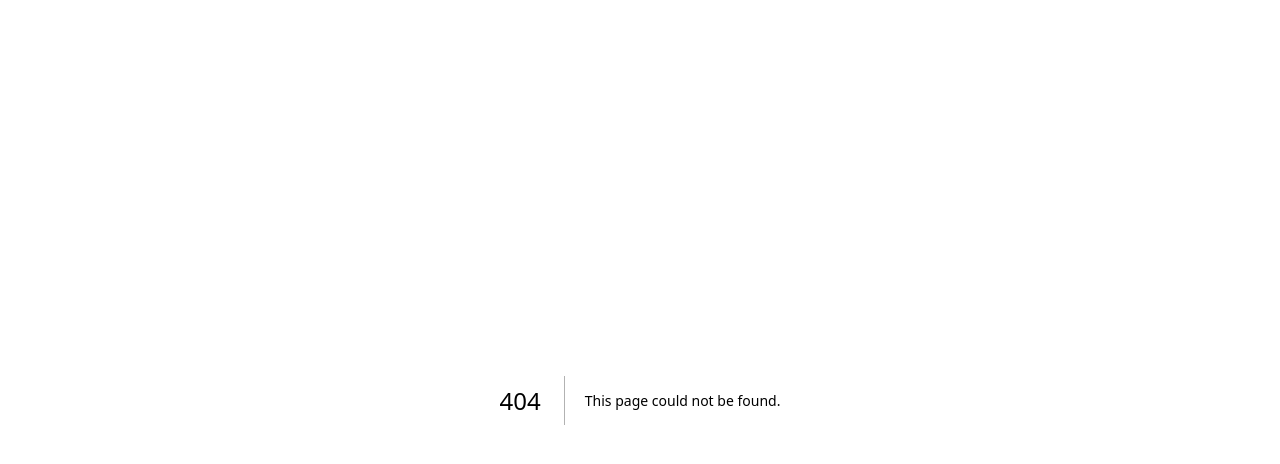
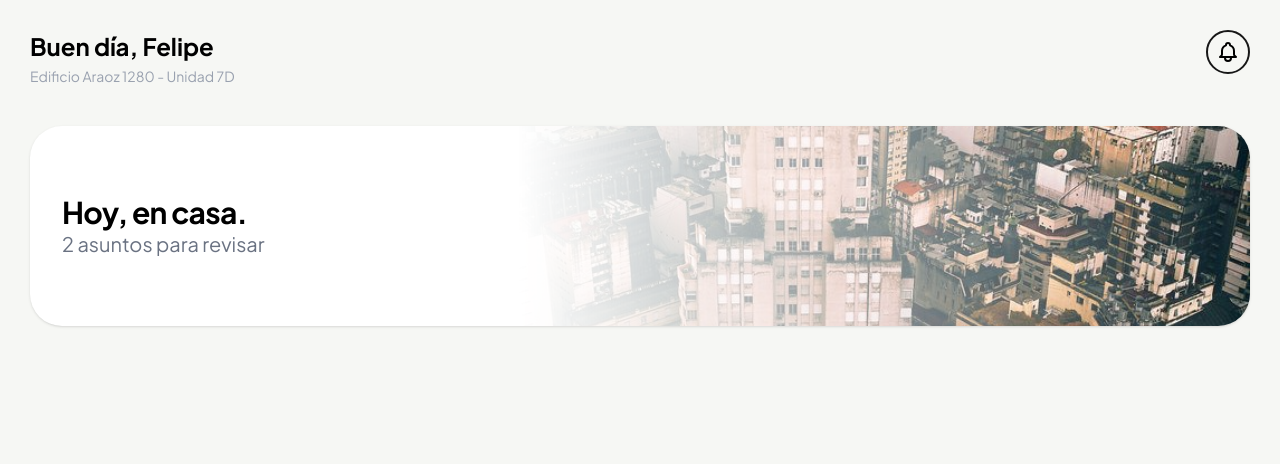
Before and after one commit to No-Country-simulation/S08-26-equipo-17, a Next.js app in the folder frontend/: page /admin in a window 1280 px wide. Before the commit this address had no page. Shown: the top 464 px of the page. Built offline with nearby package versions, Linux system fonts and the light colour scheme.

Commit message:
feat(frontend): initialize dashboard of resident

```diff
--- a/frontend/app/(auth)/login/layout.tsx
+++ b/frontend/app/(auth)/login/layout.tsx
@@ -3,9 +3,5 @@ export default function AuthLayout({
 }: {
   children: React.ReactNode;
 }) {
-  return (
-    <div className="min-h-screen flex items-center justify-center">
-      {children}
-    </div>
-  );
+  return <div>{children}</div>;
 }
--- /dev/null
+++ b/frontend/app/(dashboard)/admin/page.tsx
@@ -0,0 +1,17 @@
+import { HeaderNameAddress } from '@/app/components/HeaderNameAddress';
+import { HomeBanner } from '@/app/components/HomeBanner';
+
+const page = () => {
+  return (
+    <div className="grid gap-10">
+      <HeaderNameAddress
+        name="Felipe"
+        building="Edificio Araoz 1280 - Unidad 7D"
+      ></HeaderNameAddress>
+      <></>
+      <HomeBanner imageUrl="/edificio-Kavanagh.jpg" />
+    </div>
+  );
+};
+
+export default page;
--- /dev/null
+++ b/frontend/app/components/HeaderNameAddress.tsx
@@ -0,0 +1,37 @@
+interface props {
+  name: string;
+  building: string;
+}
+
+export const HeaderNameAddress = ({ name, building }: props) => {
+  return (
+    <div>
+      <div className="flex justify-between items-start">
+        <div className="flex-1">
+          <h1 className="text-2xl font-bold text-black mb-1">
+            Buen día, {name}
+          </h1>
+          <p className="text-gray-400 text-sm">{building}</p>
+        </div>
+        <div className="relative">
+          <button className="p-2 hover:bg-gray-100  transition-colors border-2 rounded-full">
+            <svg
+              xmlns="http://www.w3.org/2000/svg"
+              fill="none"
+              viewBox="0 0 24 24"
+              strokeWidth={2}
+              stroke="currentColor"
+              className="w-6 h-6 text-black"
+            >
+              <path
+                strokeLinecap="round"
+                strokeLinejoin="round"
+                d="M15 17h5l-1.405-1.405A2.032 2.032 0 0118 14.158V11a6.002 6.002 0 00-4-5.659V5a2 2 0 10-4 0v.341C7.67 6.165 6 8.388 6 11v3.159c0 .538-.214 1.055-.595 1.436L4 17h5m6 0v1a3 3 0 11-6 0v-1m6 0H9"
+              />
+            </svg>
+          </button>
+        </div>
+      </div>
+    </div>
+  );
+};
--- /dev/null
+++ b/frontend/app/components/HomeBanner.tsx
@@ -0,0 +1,34 @@
+import React from 'react';
+
+interface props {
+  title?: string;
+  subtitle?: string;
+  imageUrl?: string;
+}
+
+export const HomeBanner = ({
+  title = 'Hoy, en casa.',
+  subtitle = '2 asuntos para revisar',
+  imageUrl,
+}: props) => {
+  return (
+    <div className="relative flex h-50 w-full items-center overflow-hidden rounded-4xl bg-white p-8 shadow-sm">
+      <div className="z-10">
+        <h2 className="text-3xl font-bold tracking-tight text-black">
+          {title}
+        </h2>
+        <p className="text-lg font-normal text-gray-500 md:text-xl">
+          {subtitle}
+        </p>
+      </div>
+
+      <div className="absolute right-0 w-3/4">
+        <img
+          src={imageUrl}
+          alt={title}
+          className="h-full w-full object-contain mask-[linear-gradient(to_right,transparent_20%,black_100%)]"
+        />
+      </div>
+    </div>
+  );
+};
--- a/frontend/app/components/SlideCardLogin.tsx
+++ b/frontend/app/components/SlideCardLogin.tsx
@@ -65,7 +65,7 @@ export function SlideCardLogin() {
   };
 
   return (
-    <div className="flex flex-col items-center gap-6 w-10/12 max-w-md mx-auto select-none">
+    <div className="flex flex-col items-center gap-6 w-12/12 max-w-md mx-auto select-none">
       {/* Contenedor de la Tarjeta con Listeners Táctiles */}
       <div
         onTouchStart={handleTouchStart}
--- a/frontend/app/globals.css
+++ b/frontend/app/globals.css
@@ -12,16 +12,17 @@
   --font-sans: var(--font-plus-jakarta), sans-serif;
   --color-card: var(--card);
 }
-/* color #fefefe */
+
+body {
+  background: var(--background);
+  color: var(--foreground);
+  font-family: var(--font-plus-jakarta), sans-serif;
+  padding: 30px;
+}
+
 /* @media (prefers-color-scheme: dark) {
   :root {
     --background: #0a0a0a;
     --foreground: #ededed;
   }
 } */
-
-body {
-  background: var(--background);
-  color: var(--foreground);
-  font-family: var(--font-plus-jakarta), sans-serif;
-}
--- a/frontend/app/layout.tsx
+++ b/frontend/app/layout.tsx
@@ -15,11 +15,8 @@ export const metadata: Metadata = {
 
 export default function RootLayout({ children }: LayoutProps<'/'>) {
   return (
-    <html
-      lang="en"
-      className={`${plusJakartaSans.variable}  h-full antialiased`}
-    >
-      <body className="min-h-full flex flex-col">{children}</body>
+    <html lang="en" className={`${plusJakartaSans.variable} h-full`}>
+      <body className="grid ">{children}</body>
     </html>
   );
 }
```
Also changed, not shown: frontend/public/edificio-Kavanagh.jpg (added), frontend/public/logo_vector.svg (added).
